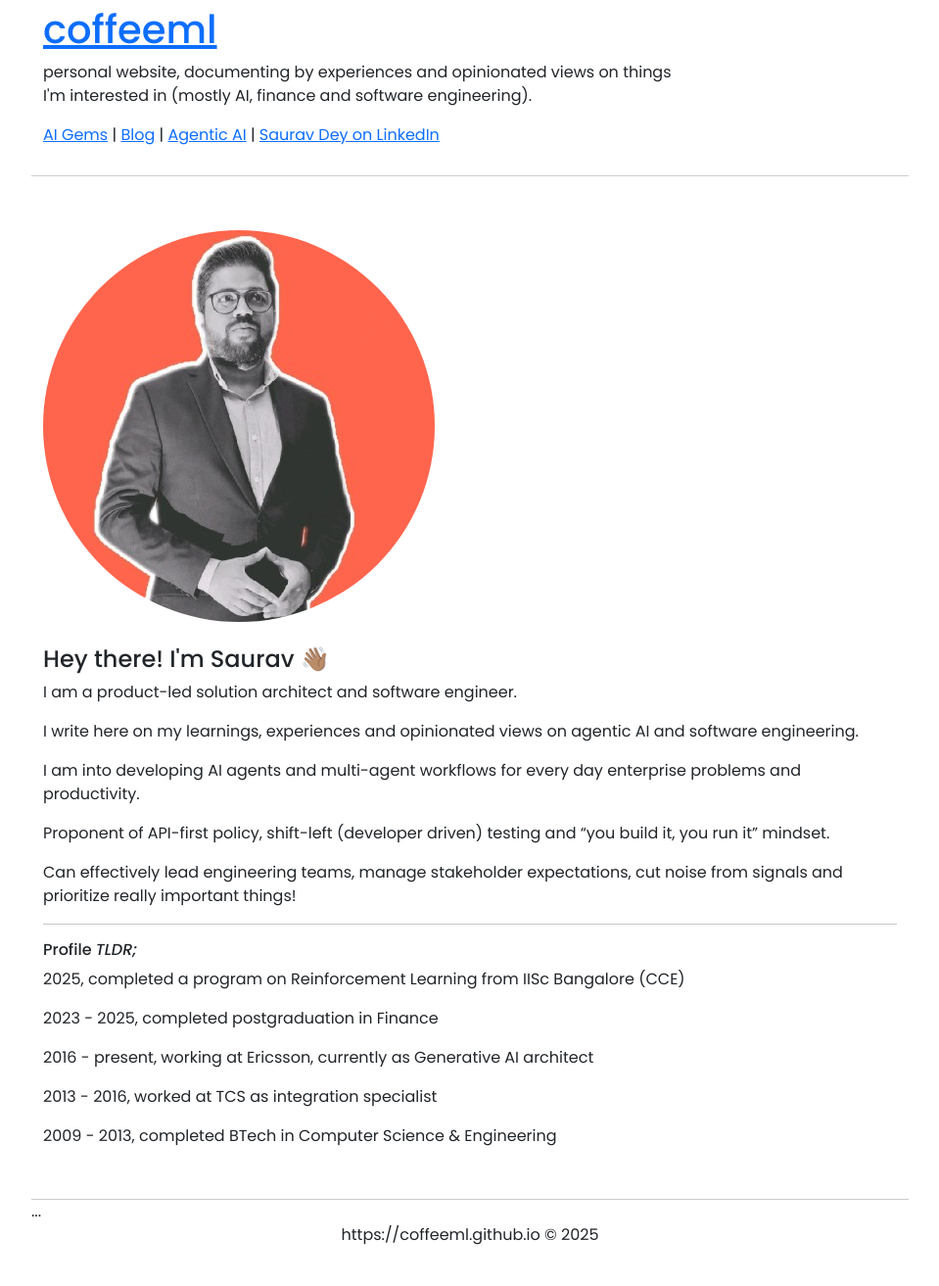
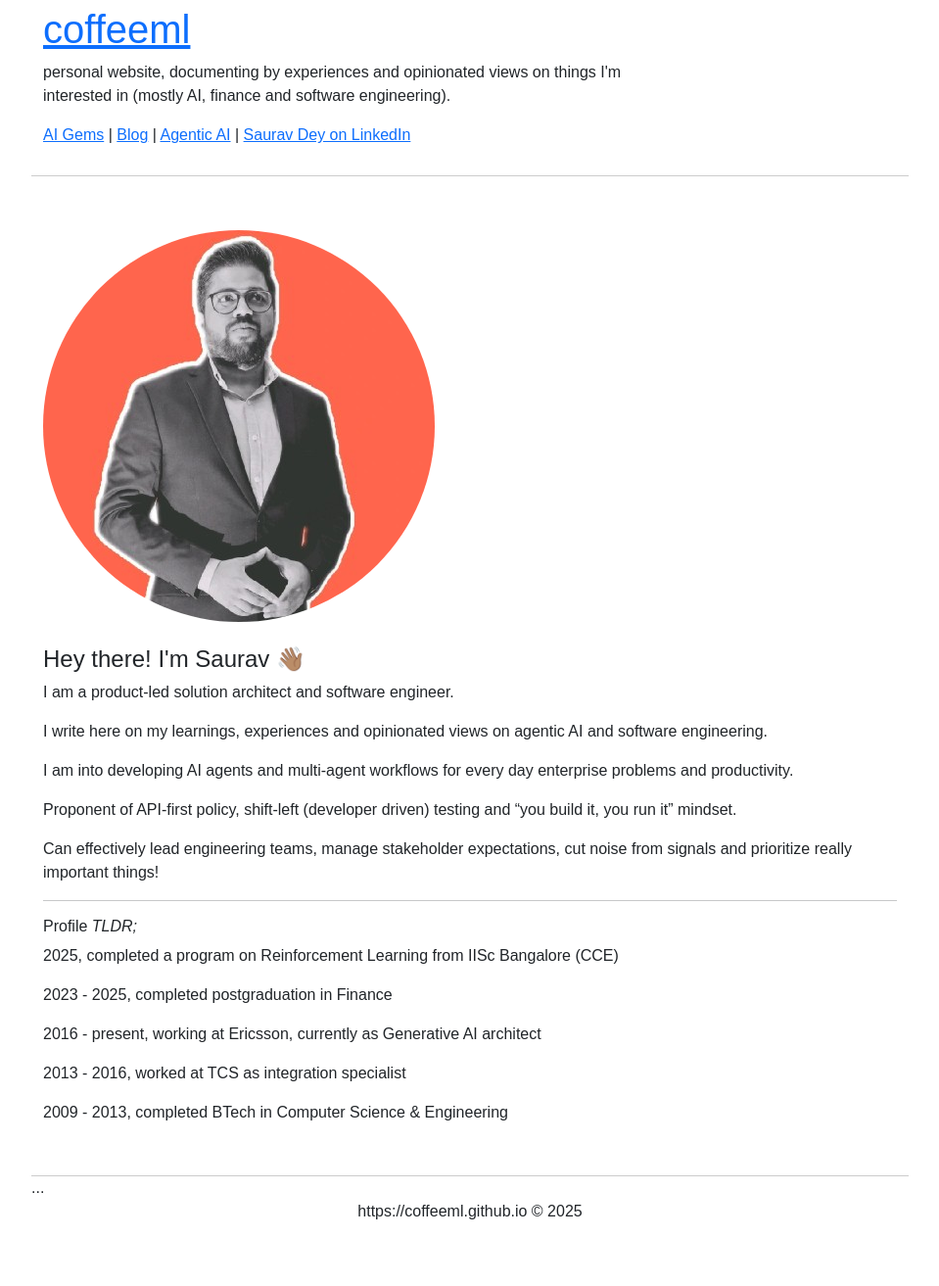
Before and after one commit to coffeeml/coffeeml.github.io, a Jekyll site: the page built from index.markdown, in a window 1280 px wide. Shown: the whole page at 98% size, without its empty margins (160-1119 px from the left). Built offline with Jekyll 4.4.1, drawn with Linux system fonts in a browser that asks for light colours; nearby versions of some CDN libraries; some web fonts are replaced; after the commit the page ends 1289 px from its top, so only the background shows below that.

Commit message:
Update head.html

```diff
--- a/_includes/head.html
+++ b/_includes/head.html
@@ -4,13 +4,9 @@
   <title>{{ site.title }}</title>
   <link href="https://cdn.jsdelivr.net/npm/bootstrap@5.3.7/dist/css/bootstrap.min.css" rel="stylesheet"
     integrity="sha384-LN+7fdVzj6u52u30Kp6M/trliBMCMKTyK833zpbD+pXdCLuTusPj697FH4R/5mcr" crossorigin="anonymous" />
-  <!-- <link rel="preconnect" href="https://fonts.googleapis.com">
-  <link rel="preconnect" href="https://fonts.gstatic.com" crossorigin>
-  <link href="https://fonts.googleapis.com/css2?family=Outfit:wght@100..900&display=swap" rel="stylesheet"> -->
-
   <link rel="preconnect" href="https://fonts.googleapis.com">
   <link rel="preconnect" href="https://fonts.gstatic.com" crossorigin>
-  <link href="https://fonts.googleapis.com/css2?family=Poppins:ital,wght@0,100;0,200;0,300;0,400;0,500;0,600;0,700;0,800;0,900;1,100;1,200;1,300;1,400;1,500;1,600;1,700;1,800;1,900&display=swap" rel="stylesheet">
+  <link href="https://fonts.googleapis.com/css2?family=Alan+Sans:wght@300..900&display=swap" rel="stylesheet">
 
   <link rel="stylesheet" href="https://cdnjs.cloudflare.com/ajax/libs/highlight.js/11.11.1/styles/default.min.css">
   <script src="https://cdnjs.cloudflare.com/ajax/libs/highlight.js/11.11.1/highlight.min.js"></script>
```
